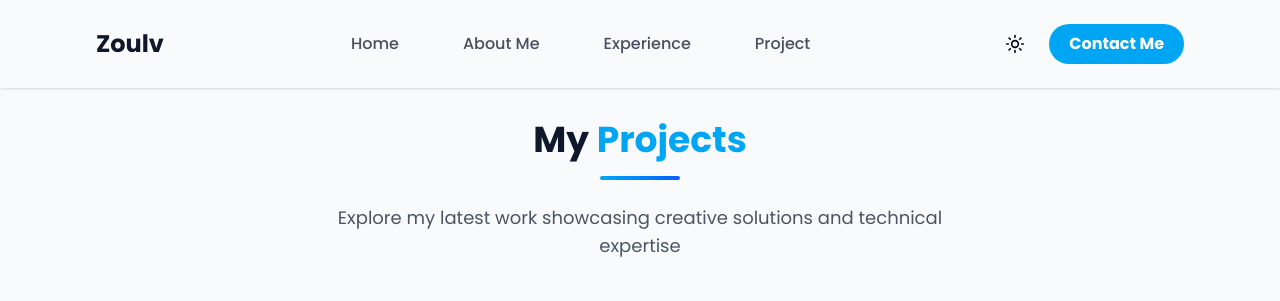
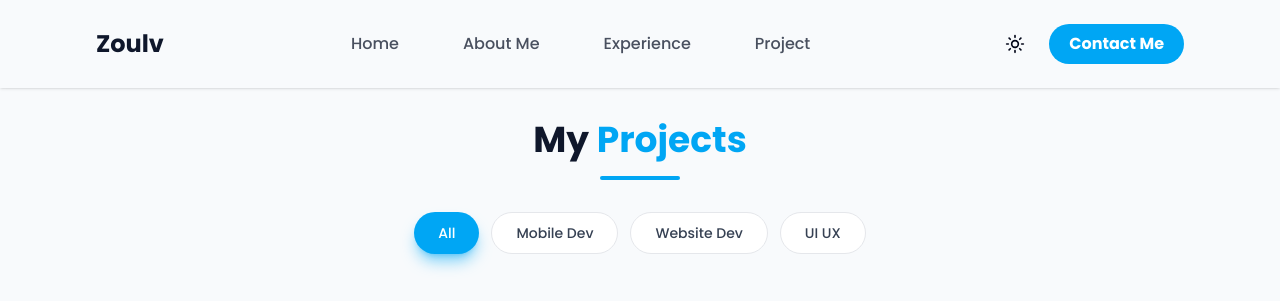
Before and after one commit to atzulf/next-portfolio, a Next.js app: page /project in a window 1280 px wide. Shown: the top 301 px of the page. Built offline with nearby package versions, Linux system fonts and the light colour scheme; grey boxes are pictures that could not be loaded.

Commit message:
minor revision - add button filter

```diff
--- a/app/project/Project.tsx
+++ b/app/project/Project.tsx
@@ -1,12 +1,30 @@
 'use client';
 
-import React from 'react';
-import { motion } from 'framer-motion';
+import React, { useState } from 'react';
+import { motion, AnimatePresence } from 'framer-motion';
 import Image from 'next/image';
 import { projects } from '@/lib/project';
 import { projectContainerVariants, projectCardVariants, projectHeaderVariants, buttonVariants } from '@/lib/animations';
 
 const Project = () => {
+  const [selectedCategory, setSelectedCategory] = useState('All');
+
+  // Define main categories
+  const categories = ['All', 'Mobile Dev', 'Website Dev', 'UI UX'];
+
+  // Define category mappings
+  const categoryMapping: Record<string, string[]> = {
+    'Mobile Dev': ['Kotlin', 'Firebase', 'MVVM', 'Retrofit', 'Google Maps', 'Paging 3'],
+    'Website Dev': ['TypeScript', 'NextJS', 'React', 'Node.js', 'MongoDB', 'Express', 'TailwindCSS', 'Framer Motion', 'Python', 'Streamlit', 'Web App', 'PHP', 'Laravel', 'Filament'],
+    'UI UX': ['Figma', 'UI Design', 'UX Design']
+  };
+
+  // Filter projects based on selected category
+  const filteredProjects = selectedCategory === 'All'
+    ? projects
+    : projects.filter(project =>
+        project.tags.some(tag => categoryMapping[selectedCategory]?.includes(tag))
+      );
 
   return (
     <div id="project" className="min-h-screen bg-slate-50 dark:bg-slate-900 transition-colors py-20">
@@ -17,25 +35,49 @@ const Project = () => {
           variants={projectHeaderVariants}
           initial="hidden"
           animate="visible"
-          className="text-center mb-16"
+          className="text-center mb-8"
         >
           <h2 className="text-4xl font-bold text-slate-900 dark:text-white mb-4">
             My <span className="text-sky-500">Projects</span>
           </h2>
-          <div className="w-20 h-1 bg-linear-to-r from-sky-500 to-blue-600 mx-auto rounded-full mb-6"></div>
-          <p className="text-gray-600 dark:text-gray-400 max-w-2xl mx-auto text-lg">
-            Explore my latest work showcasing creative solutions and technical expertise
-          </p>
+          <div className="w-20 h-1 bg-sky-500 mx-auto rounded-full"></div>
+        </motion.div>
+
+        {/* Filter Buttons */}
+        <motion.div
+          initial={{ opacity: 0, y: 20 }}
+          animate={{ opacity: 1, y: 0 }}
+          transition={{ delay: 0.2 }}
+          className="flex flex-wrap justify-center gap-3 mb-12"
+        >
+          {categories.map((category) => (
+            <motion.button
+              key={category}
+              onClick={() => setSelectedCategory(category)}
+              whileHover={{ scale: 1.05 }}
+              whileTap={{ scale: 0.95 }}
+              className={`px-6 py-2.5 rounded-full font-medium text-sm transition-all duration-300 ${
+                selectedCategory === category
+                  ? 'bg-sky-500 text-white shadow-lg shadow-sky-500/50'
+                  : 'bg-white dark:bg-slate-800 text-gray-700 dark:text-gray-300 hover:bg-sky-50 dark:hover:bg-slate-700 border border-gray-200 dark:border-slate-700'
+              }`}
+            >
+              {category}
+            </motion.button>
+          ))}
         </motion.div>
 
         {/* Projects Grid */}
+        <AnimatePresence mode="wait">
           <motion.div
+            key={selectedCategory}
             variants={projectContainerVariants}
             initial="hidden"
             animate="visible"
+            exit="hidden"
             className="grid grid-cols-1 md:grid-cols-2 lg:grid-cols-3 gap-8"
           >
-          {projects.map((project) => (
+          {filteredProjects.map((project) => (
             <motion.div
               key={project.id}
               variants={projectCardVariants}
@@ -133,6 +175,21 @@ const Project = () => {
             </motion.div>
           ))}
         </motion.div>
+        </AnimatePresence>
+
+        {/* No Results Message */}
+        {filteredProjects.length === 0 && (
+          <motion.div
+            initial={{ opacity: 0 }}
+            animate={{ opacity: 1 }}
+            className="text-center py-16"
+          >
+            <i className="ri-folder-open-line text-6xl text-gray-400 dark:text-gray-600 mb-4"></i>
+            <p className="text-gray-600 dark:text-gray-400 text-lg">
+              No projects found in this category
+            </p>
+          </motion.div>
+        )}
 
         {/* View More Button */}
         <motion.div
```
Lines whose indentation alone changed are shown as unchanged.
